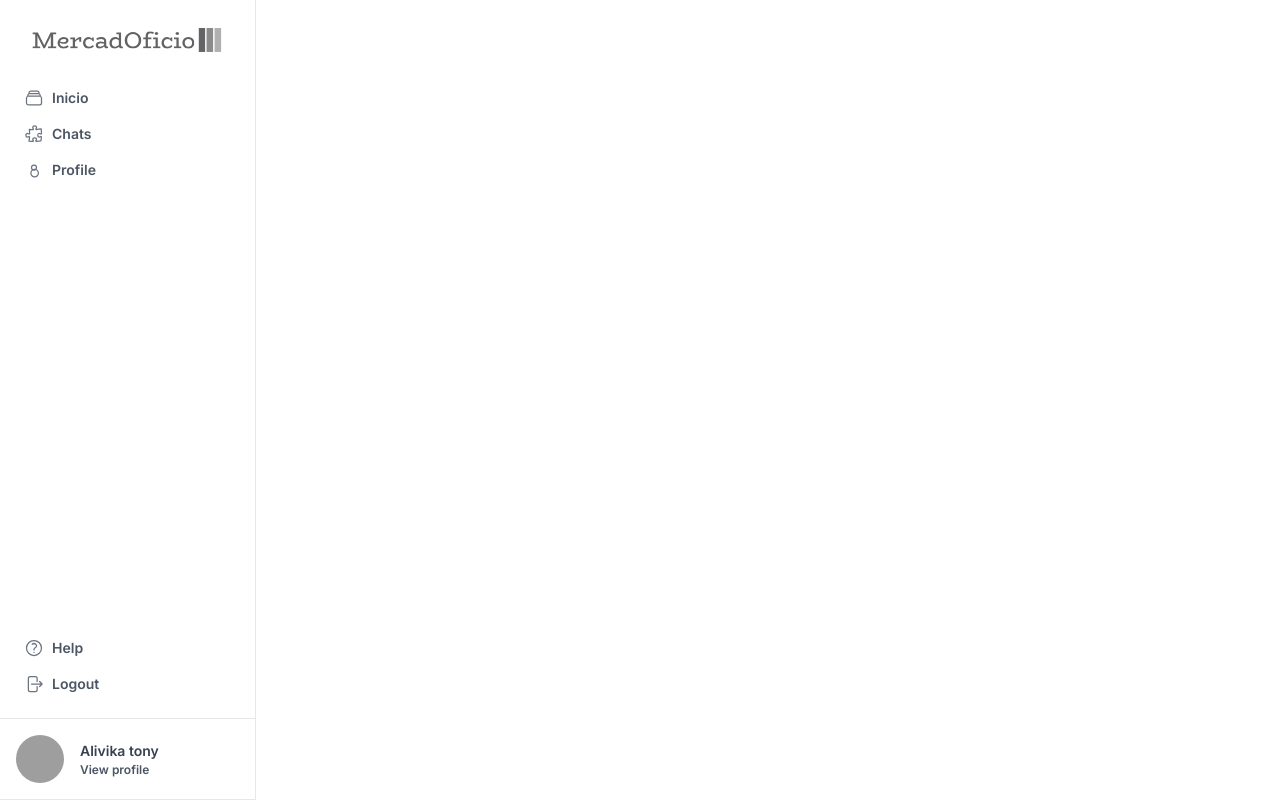
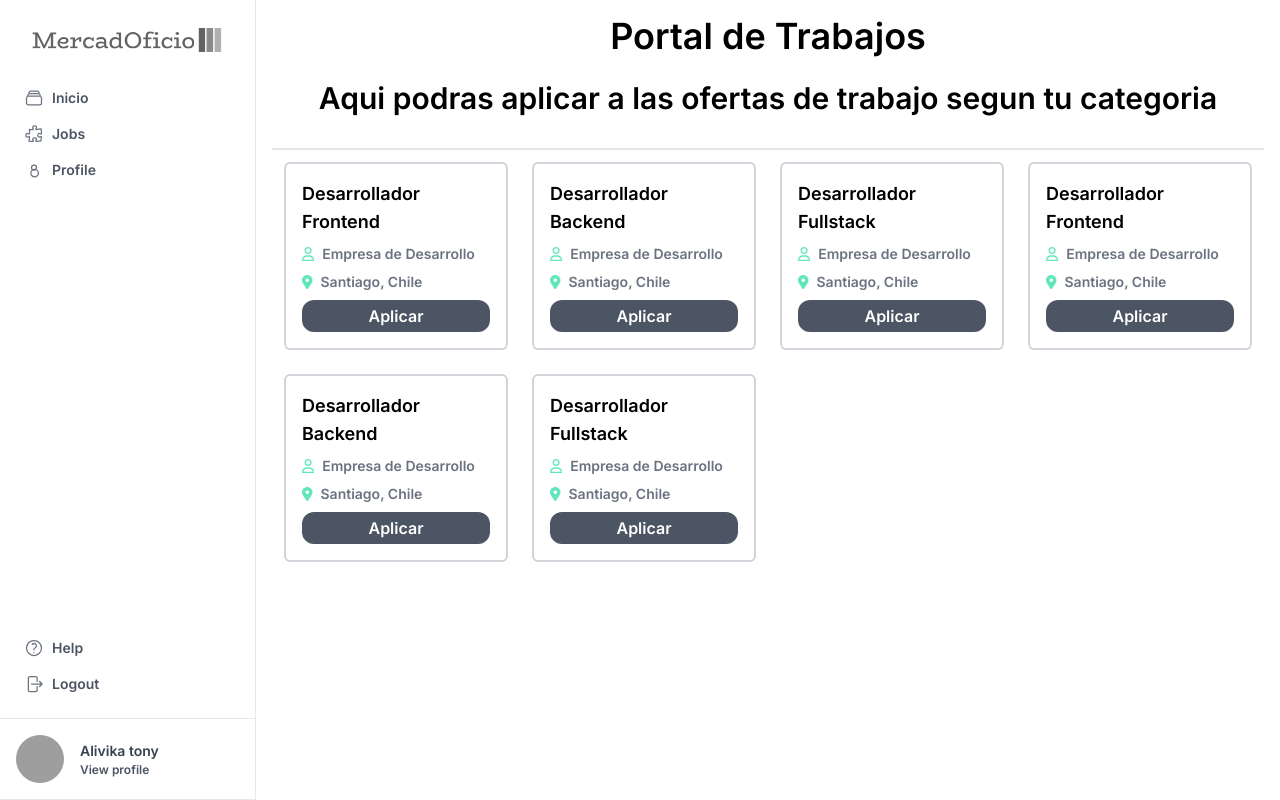
Before and after one commit to igg7x/MercadOficio-front, a React (Vite) app: page /home/jobs in a window 1280 px wide. Built offline with nearby package versions, Linux system fonts and the light colour scheme; grey boxes are pictures that could not be loaded.

Commit message:
feat: adding the job portal UI

```diff
--- /dev/null
+++ b/src/assets/icons/LocationIcon.jsx
@@ -0,0 +1,18 @@
+import React, { memo } from "react";
+
+const LocationIcon = memo(() => {
+  return (
+    <svg
+      xmlns="http://www.w3.org/2000/svg"
+      height="14"
+      width="10.5"
+      viewBox="0 0 384 512">
+      <path
+        fill="#63E6BE"
+        d="M215.7 499.2C267 435 384 279.4 384 192C384 86 298 0 192 0S0 86 0 192c0 87.4 117 243 168.3 307.2c12.3 15.3 35.1 15.3 47.4 0zM192 128a64 64 0 1 1 0 128 64 64 0 1 1 0-128z"
+      />
+    </svg>
+  );
+});
+
+export default LocationIcon;
--- /dev/null
+++ b/src/assets/icons/UserIcon.jsx
@@ -0,0 +1,18 @@
+import React, { memo } from "react";
+
+const UserIcon = memo(() => {
+  return (
+    <svg
+      xmlns="http://www.w3.org/2000/svg"
+      height="14"
+      width="12.25"
+      viewBox="0 0 448 512">
+      <path
+        fill="#63E6BE"
+        d="M304 128a80 80 0 1 0 -160 0 80 80 0 1 0 160 0zM96 128a128 128 0 1 1 256 0A128 128 0 1 1 96 128zM49.3 464H398.7c-8.9-63.3-63.3-112-129-112H178.3c-65.7 0-120.1 48.7-129 112zM0 482.3C0 383.8 79.8 304 178.3 304h91.4C368.2 304 448 383.8 448 482.3c0 16.4-13.3 29.7-29.7 29.7H29.7C13.3 512 0 498.7 0 482.3z"
+      />
+    </svg>
+  );
+});
+
+export default UserIcon;
--- /dev/null
+++ b/src/components/Button.jsx
@@ -0,0 +1,14 @@
+import React from "react";
+
+const Button = ({ text }) => {
+  return (
+    <div
+      className="p-2 flex justify-center  hover:bg-blue-600  items-center gap-1  bg-gray-600 text-white
+  disabled:opacity-50 transition-colors duration-200 disabled:cursor-not-allowed self-end  max-[640px]:text-sm sm:p-1
+  rounded-xl">
+      {text}
+    </div>
+  );
+};
+
+export default Button;
--- a/src/views/Home/Home.jsx
+++ b/src/views/Home/Home.jsx
@@ -1,6 +1,6 @@
 import React, { useState, useEffect } from "react";
 import HomeSideBar from "./components/HomeSideBar";
-import Chat from "../Chat/Chat";
+import JobMain from "../Jobs/JobMain";
 import HomeMain from "./components/HomeMain";
 import { Routes, Route } from "react-router-dom";
 import Profile from "../Profile/Profile";
@@ -31,7 +31,7 @@ const Home = () => {
       <HomeSideBar />
       <Routes>
         <Route path="/" element={<HomeMain />} />
-        <Route path="chats" element={<Chat />} />
+        <Route path="jobs" element={<JobMain />} />
         <Route path="profile" element={<Profile />} />
       </Routes>
     </div>
--- a/src/views/Home/components/Card.jsx
+++ b/src/views/Home/components/Card.jsx
@@ -1,5 +1,5 @@
 import React from "react";
-const Card = ({ user, idx }) => {
+const JobCard = ({ user, idx }) => {
   return (
     <li key={idx} className="p-5 bg-white rounded-md shadow-sm">
       <div>
@@ -98,4 +98,4 @@ const Card = ({ user, idx }) => {
   );
 };
 
-export default Card;
+export default JobCard;
--- a/src/views/Home/components/HomeSideBar.jsx
+++ b/src/views/Home/components/HomeSideBar.jsx
@@ -24,8 +24,8 @@ const HomeSideBar = () => {
       ),
     },
     {
-      href: "/home/chats",
-      name: "Chats",
+      href: "/home/jobs",
+      name: "Jobs",
       icon: (
         <svg
           xmlns="http://www.w3.org/2000/svg"
@@ -125,8 +125,8 @@ const HomeSideBar = () => {
       ),
     },
     {
-      href: "/home/chats",
-      name: "Chats",
+      href: "/home/jobs",
+      name: "Jobs",
       icon: (
         <svg
           xmlns="http://www.w3.org/2000/svg"
--- /dev/null
+++ b/src/views/Jobs/JobMain.jsx
@@ -0,0 +1,54 @@
+import React from "react";
+import JobCard from "./components/JobCard";
+import HeaderMobile from "../../components/HeaderMobile";
+const JobMain = () => {
+  return (
+    <>
+      <section className="  [grid-area:main] ">
+        <HeaderMobile />
+        <div className="flex flex-col  items-center mx-auto px-4 ">
+          <h2 className="text-2xl font-bold  pt-4 mb-6 min-[640px]:text-center  md:text-4xl ">
+            Portal de Trabajos
+          </h2>
+          <h4 className="text-xl  mb-6 md:mb-8 md:text-3xl">
+            Aqui podras aplicar a las ofertas de trabajo segun tu categoria
+          </h4>
+          <div className="grid grid-cols-1 border-t-2 p-3  max-[375px]:grid-cols-1 max-[640px]:grid-cols-2 sm:grid-cols-2 md:grid-cols-3 lg:grid-cols-4 gap-4 md:gap-6">
+            <JobCard
+              position={"Desarrollador Frontend"}
+              userOffering={"Empresa de Desarrollo"}
+              location={"Santiago, Chile"}
+            />
+            <JobCard
+              position={"Desarrollador Backend"}
+              userOffering={"Empresa de Desarrollo"}
+              location={"Santiago, Chile"}
+            />
+            <JobCard
+              position={"Desarrollador Fullstack"}
+              userOffering={"Empresa de Desarrollo"}
+              location={"Santiago, Chile"}
+            />
+            <JobCard
+              position={"Desarrollador Frontend"}
+              userOffering={"Empresa de Desarrollo"}
+              location={"Santiago, Chile"}
+            />
+            <JobCard
+              position={"Desarrollador Backend"}
+              userOffering={"Empresa de Desarrollo"}
+              location={"Santiago, Chile"}
+            />
+            <JobCard
+              position={"Desarrollador Fullstack"}
+              userOffering={"Empresa de Desarrollo"}
+              location={"Santiago, Chile"}
+            />
+          </div>
+        </div>
+      </section>
+    </>
+  );
+};
+
+export default JobMain;
--- /dev/null
+++ b/src/views/Jobs/components/JobCard.jsx
@@ -0,0 +1,22 @@
+import React from "react";
+import Button from "../../../components/Button";
+import UserIcon from "../../../assets/icons/UserIcon";
+import LocationIcon from "../../../assets/icons/LocationIcon";
+const JobCard = ({ position, userOffering, location }) => {
+  return (
+    <div className="p-4 space-y-2 border-2 rounded-md border-gray-300 ">
+      <h3 className="text-lg font-semibold">{position}</h3>
+      <div className="flex items-center space-x-2 text-sm text-gray-500 dark:text-gray-400">
+        <UserIcon className="h-4 w-4" />
+        <span>{userOffering}</span>
+      </div>
+      <div className="flex items-center space-x-2 text-sm text-gray-500 dark:text-gray-400">
+        <LocationIcon className="h-4 w-4" />
+        <span>{location}</span>
+      </div>
+      <Button text={"Aplicar"} />
+    </div>
+  );
+};
+
+export default JobCard;
--- a/src/views/Profile/components/NewReview.jsx
+++ b/src/views/Profile/components/NewReview.jsx
@@ -18,7 +18,7 @@ const NewReview = () => {
     updateTextAreaHeight(textAreaRef.current);
   }, [inputValue]);
 
-  function createReview(tweetData) {
+  function createReview(reviewData) {
     //In this function i will pass the session data of the user and the review  to the backend
     // userEmailReviewer; // user that is reviewing
     // userEmailReviewed; // user that is being reviewed
--- a/src/views/Register/components/RegisterCard.jsx
+++ b/src/views/Register/components/RegisterCard.jsx
@@ -1,7 +1,7 @@
 import React from "react";
 import { Link } from "react-router-dom";
 import { useSearchParams } from "react-router-dom";
-const RegisterCard = ({ desc, title, srcImg, registerPage }) => {
+const RegisterJobCard = ({ desc, title, srcImg, registerPage }) => {
   let { path, url } = useSearchParams();
 
   return (
@@ -10,7 +10,7 @@ const RegisterCard = ({ desc, title, srcImg, registerPage }) => {
         <img
           src={srcImg}
           loading="lazy"
-          alt="register card"
+          alt="register JobCard"
           className="w-full h-72 opacity-90 rounded-t-md"
         />
         <div className="pt-3 ml-4 mr-2 mb-3">
@@ -22,4 +22,4 @@ const RegisterCard = ({ desc, title, srcImg, registerPage }) => {
   );
 };
 
-export default RegisterCard;
+export default RegisterJobCard;
```
